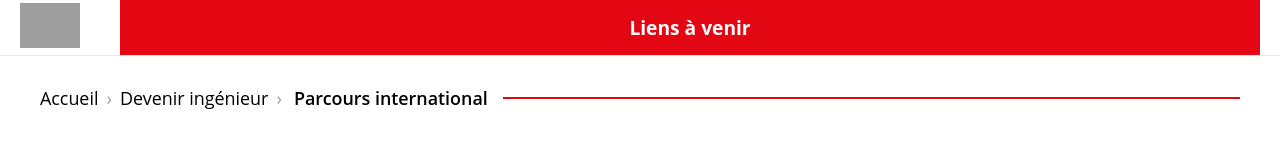
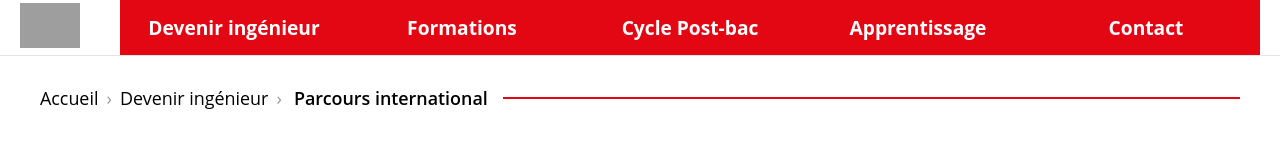
Before and after one commit to vhaudebert-ui/TP-ISEN-Ouest---Haudebert-Elkhalfi, a plain HTML site: page postbac.html in a window 1280 px wide. Shown: the top 160 px of the page. Drawn offline with Linux system fonts and the light colour scheme; grey boxes are pictures that could not be loaded.

Commit message:
F41 Header E1

```diff
--- a/postbac.html
+++ b/postbac.html
@@ -9,15 +9,24 @@
 <!-- === HEADER === -->
 <header class="header-isen">
   <div class="header-container">
+    <!-- Logo -->
     <a href="/" class="header-logo">
       <img src="https://isen-ouest.fr/wp-content/uploads/2024/07/15/logo-isen-couleur.png" alt="ISEN Ouest">
     </a>
+
+    <!-- Navbar -->
     <nav class="header-nav">
       <ul>
-        <li><a href="#">Liens à venir</a></li>
+         <li><a href="https://isen-ouest.fr/wp-content/uploads/2024/10/21/vignette-dp-usine-du-futur.png">Devenir ingénieur</a></li>
+        <li><a href="https://isen-ouest.fr/wp-content/uploads/2024/10/21/vignette-dp-systeme-embarques.png">Formations</a></li>
+        <li><a href="https://isen-ouest.fr/wp-content/uploads/2024/10/21/vignette-dp-mobilite-electrique.png">Cycle Post-bac</a></li>
+        <li><a href="https://isen-ouest.fr/wp-content/uploads/2024/10/21/vignette-dp-robotique-drones.png">Apprentissage</a></li>
+        <li><a href="https://isen-ouest.fr/wp-content/uploads/2024/10/21/vignette-dp-finance.png">Contact</a></li>
       </ul>
     </nav>
   </div>
+
+
 </header>
 
 
```
